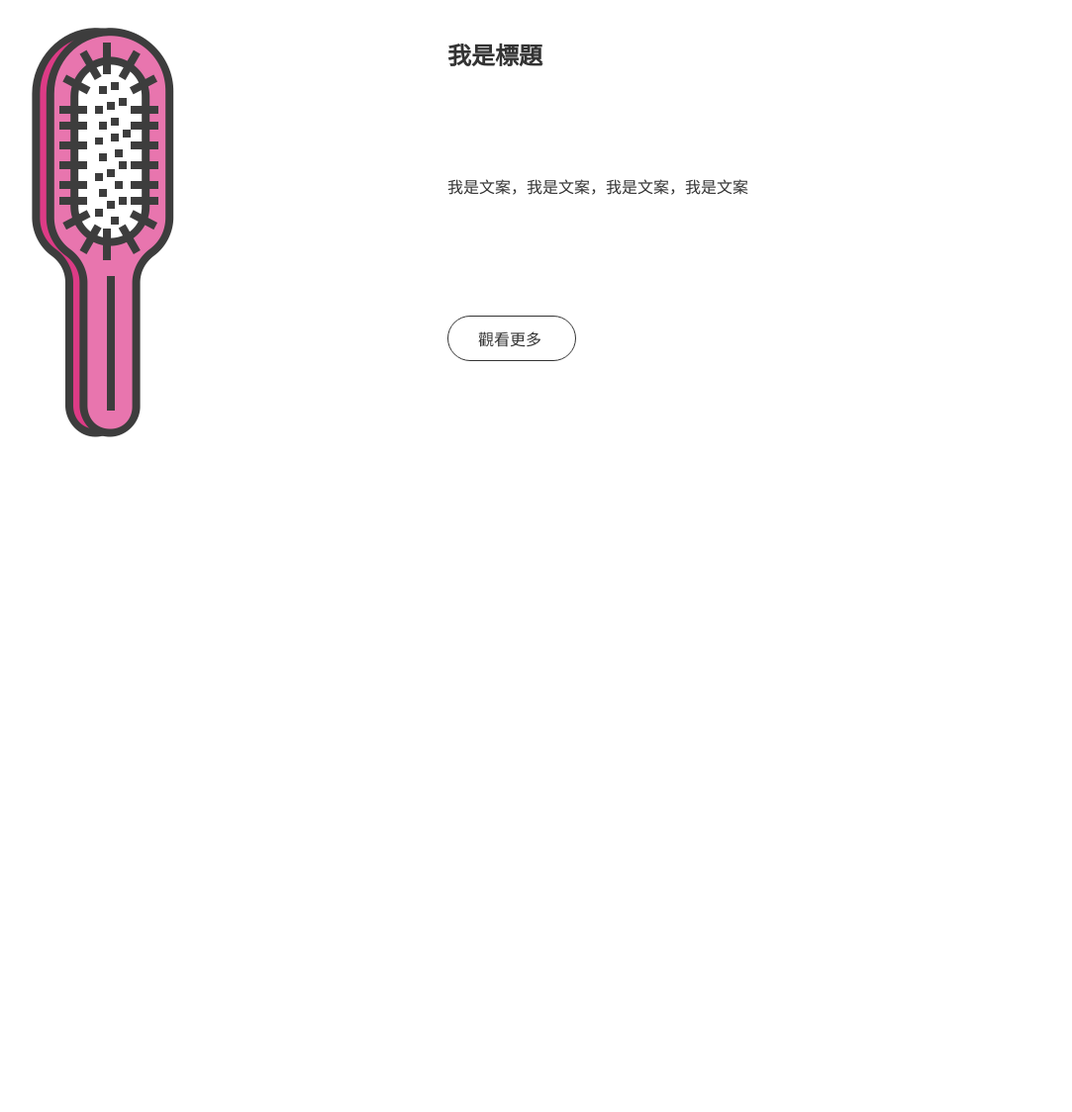
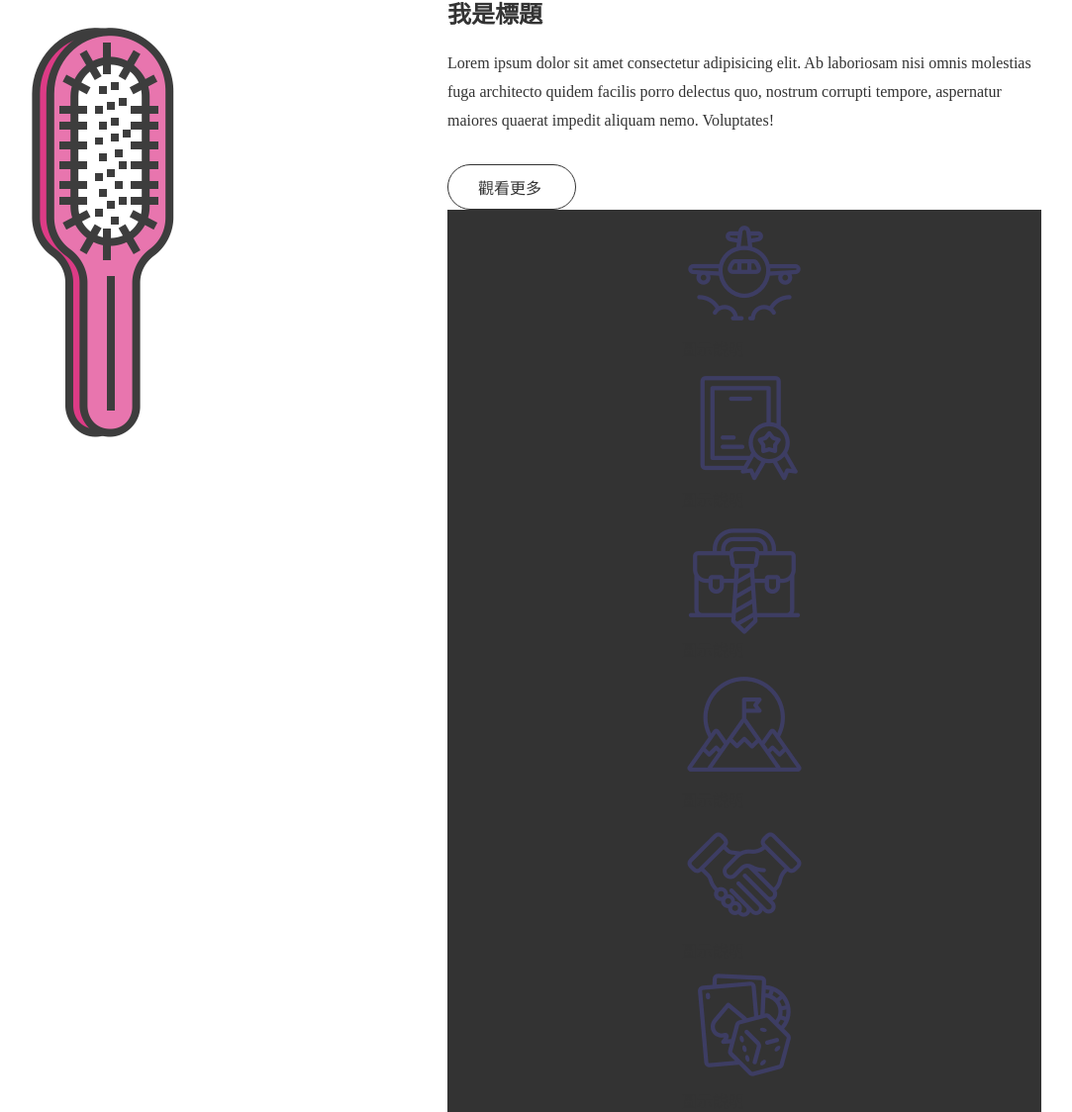
Before and after one commit to Yuki10x10/HC_ZL-GRID_RWD_SASS, a plain HTML site: page index.html in a window 1280 px wide. Shown: the part 1601-2725 px from the top of the page at 99% size, without its empty margins (188-1271 px from the left). Before the commit the page ends 2092 px from the top, so only its background shows below. Drawn offline with Linux system fonts and the light colour scheme.

Commit message:
完成圖示區域

```diff
--- a/index.html
+++ b/index.html
@@ -41,7 +41,7 @@
         </div>
         <div class="text-area">
             <h2>我是標題</h2>
-            <p>我是文案，我是文案，我是文案，我是文案</p>
+            <p>Lorem ipsum dolor sit amet consectetur adipisicing elit. Iste eos perferendis beatae dolore sunt sint perspiciatis dignissimos, iure commodi cupiditate repellendus fugiat sed inventore autem necessitatibus rem ipsam nesciunt. Dolor!</p>
             <a href="#">觀看更多</a>
         </div>
     </section>
@@ -52,7 +52,7 @@
         </div>
         <div class="text-area">
             <h2>我是標題</h2>
-            <p>我是文案，我是文案，我是文案，我是文案</p>
+            <p>Lorem ipsum dolor sit amet consectetur adipisicing elit. Iste eos perferendis beatae dolore sunt sint perspiciatis dignissimos, iure commodi cupiditate repellendus fugiat sed inventore autem necessitatibus rem ipsam nesciunt. Dolor!</p>
             <a href="#">觀看更多</a>
         </div>
     </section>
@@ -63,9 +63,37 @@
         </div>
         <div class="text-area">
             <h2>我是標題</h2>
-            <p>我是文案，我是文案，我是文案，我是文案</p>
+            <p>Lorem ipsum dolor sit amet consectetur adipisicing elit. Ab laboriosam nisi omnis molestias fuga architecto quidem facilis porro delectus quo, nostrum corrupti tempore, aspernatur maiores quaerat impedit aliquam nemo. Voluptates!</p>
             <a href="#">觀看更多</a>
 
-        <div></div>
+       <!-- 圖示 -->
+    <section id="icon">
+            <div>
+                <div>
+                    <img src="./IMG/icon/iconfinder_Airplane_5355685.png" alt="圖示">
+                    <span>圖示說明</span>
+                </div>
+                <div>
+                    <img src="./IMG/icon/iconfinder_Award_5355684.png" alt="圖示">
+                    <span>圖示說明</span>
+                </div>
+                <div>
+                    <img src="./IMG/icon/iconfinder_Briefcase_5355687.png" alt="圖示">
+                    <span>圖示說明</span>
+                </div>
+                <div>
+                    <img src="./IMG/icon/iconfinder_Challenge_5355696.png" alt="圖示">
+                    <span>圖示說明</span>
+                </div>
+                <div>
+                    <img src="./IMG/icon/iconfinder_Cooperation_5355694.png" alt="圖示">
+                    <span>圖示說明</span>
+                </div>
+                <div>
+                    <img src="./IMG/icon/iconfinder_Gambling_5355688.png" alt="圖示">
+                    <span>圖示說明</span>
+                </div>
+            </div>
+        </section>
 </body>
 </html>
--- a/style.scss
+++ b/style.scss
@@ -131,3 +131,35 @@ nav {
 #content-2 {
     grid-template-areas: 'text-area pic';
 }
+
+// 圖示
+#icon {
+    background-color: $bg-color;
+
+    * {
+        color: $text-color-black;
+    }
+
+    div {
+        max-width: 1200px;
+        margin: 0 auto;
+        display: grid;
+        grid-template-columns: repeat(6, 1fr);
+        padding: 20px 0;
+
+        div {
+            display: block;
+            text-align: center;
+
+            img {
+                display: block;
+                width: 64px;
+            }
+            span {
+                display: block;
+                padding: 10px 0;
+                font-size: 12px;
+            }
+        }
+    }
+}
```
Also changed, not shown: IMG/icon/iconfinder_Airplane_5355685.png (added), IMG/icon/iconfinder_Award_5355684.png (added), IMG/icon/iconfinder_Briefcase_5355687.png (added), IMG/icon/iconfinder_Challenge_5355696.png (renamed from IMG/iconfinder_Challenge_5355696.png), IMG/icon/iconfinder_Cooperation_5355694.png (added), IMG/icon/iconfinder_Gambling_5355688.png (added), style.css, 1 other file.
